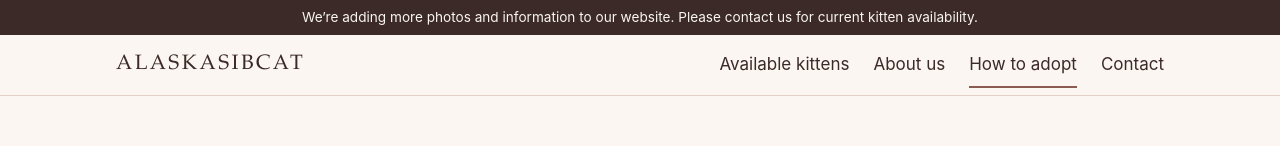
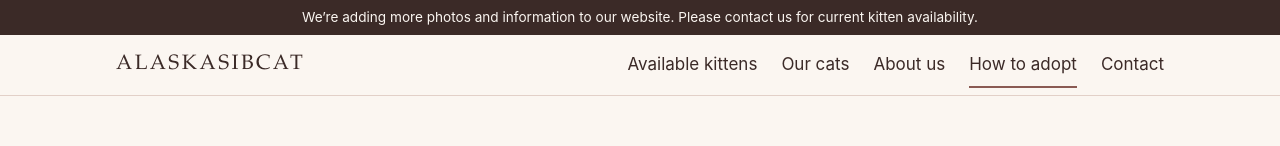
Before and after one commit to alaskasibcat/alaskasibcat-website, a plain HTML site: page adopt.html in a window 1280 px wide. Shown: the top 146 px of the page. Drawn offline with Linux system fonts and the light colour scheme.

Commit message:
Update adopt.html

```diff
--- a/adopt.html
+++ b/adopt.html
@@ -24,7 +24,7 @@
       <a class="brand" href="index.html" aria-label="ALASKASIBCAT home">ALASKASIBCAT</a>
       <button class="nav-toggle" type="button" aria-expanded="false" aria-controls="site-nav">Menu</button>
       <nav id="site-nav" class="site-nav" aria-label="Main">
-        <ul><li><a href="kittens.html">Available kittens</a></li><li><a href="about.html">About us</a></li><li><a href="adopt.html" aria-current="page">How to adopt</a></li><li><a href="contact.html">Contact</a></li></ul>
+        <ul><li><a href="kittens.html">Available kittens</a></li><li><a href="cats.html">Our cats</a></li><li><a href="about.html">About us</a></li><li><a href="adopt.html" aria-current="page">How to adopt</a></li><li><a href="contact.html">Contact</a></li></ul>
       </nav>
     </div>
   </header>
```
